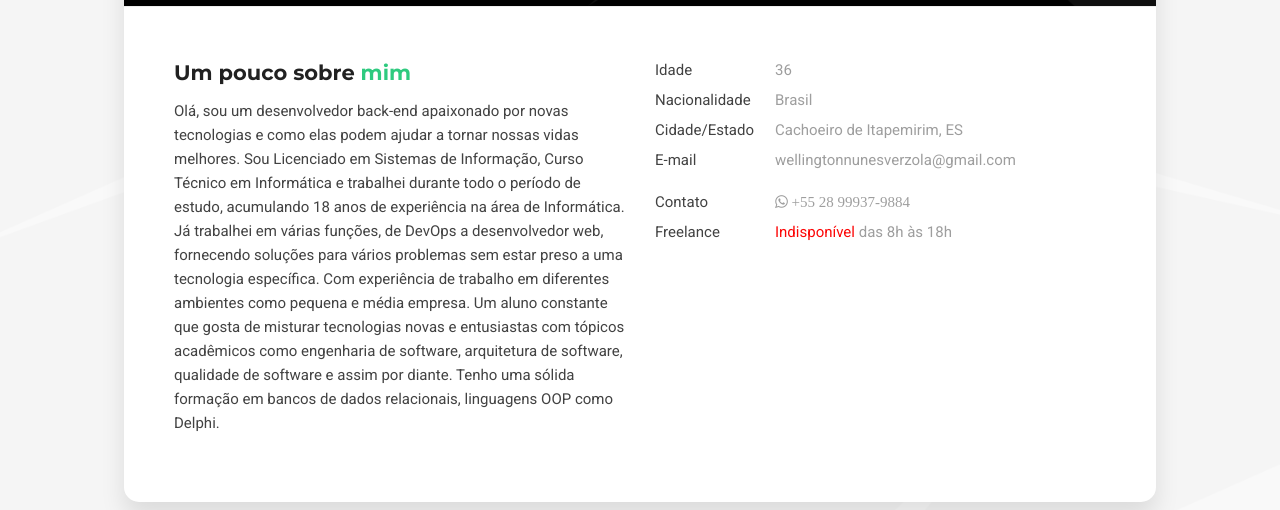
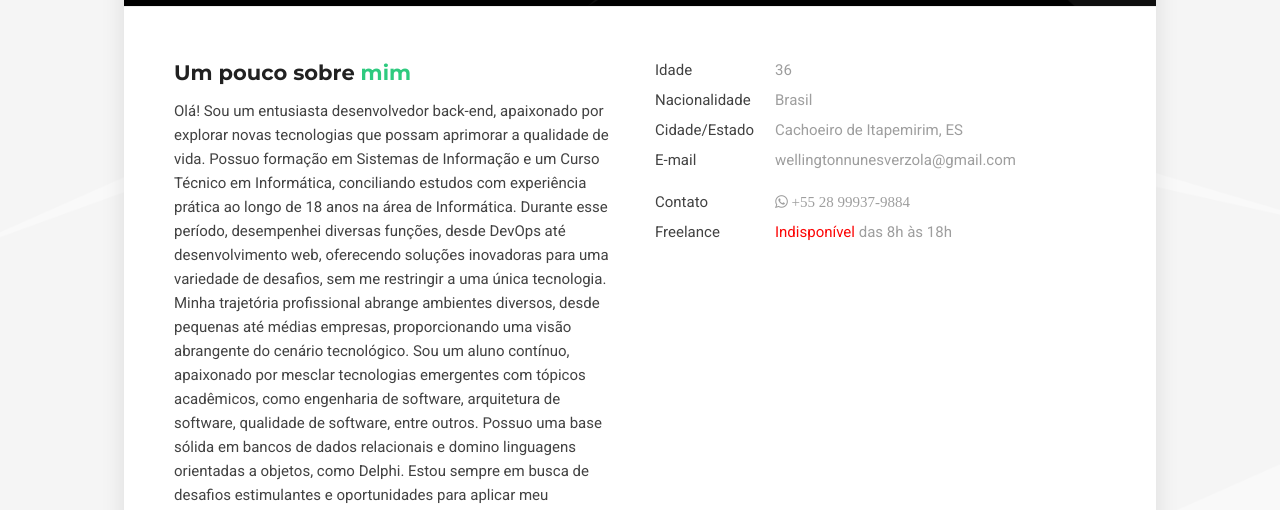
Before and after one commit to wnvmu/wnvmu.github.io, a plain HTML site: page index.html in a window 1280 px wide. Shown: the part 433-943 px from the top of the page. Drawn offline with Linux system fonts and the light colour scheme; a web font is replaced by a local one.

Commit message:
Update index.html

```diff
--- a/index.html
+++ b/index.html
@@ -171,11 +171,11 @@
                                             <div class="block-title">
                                                 <h3>Um pouco sobre <span>mim</span></h3>
                                             </div>
-                                            <p>Olá, sou um desenvolvedor back-end apaixonado por novas tecnologias e como elas podem ajudar a tornar nossas vidas melhores. Sou Licenciado em Sistemas de Informação, Curso Técnico em Informática e trabalhei
-                                                durante todo o período de estudo, acumulando <text id="servico"></text> anos de experiência na área de Informática. Já trabalhei em várias funções, de DevOps a desenvolvedor web, fornecendo soluções para
-                                                vários problemas sem estar preso a uma tecnologia específica. Com experiência de trabalho em diferentes ambientes como pequena e média empresa. Um aluno constante que gosta de misturar tecnologias novas
-                                                e entusiastas com tópicos acadêmicos como engenharia de software, arquitetura de software, qualidade de software e assim por diante. Tenho uma sólida formação em bancos de dados relacionais, linguagens OOP
-                                                como Delphi.</p>
+                                            <p>Olá! Sou um entusiasta desenvolvedor back-end, apaixonado por explorar novas tecnologias que possam aprimorar a qualidade de vida. Possuo formação em Sistemas de Informação e um Curso Técnico em Informática, conciliando estudos com experiência prática ao longo de <text id="servico"></text> anos na área de Informática. Durante esse período, desempenhei diversas funções, desde DevOps até desenvolvimento web, oferecendo soluções inovadoras para uma variedade de desafios, sem me restringir a uma única tecnologia.
+
+Minha trajetória profissional abrange ambientes diversos, desde pequenas até médias empresas, proporcionando uma visão abrangente do cenário tecnológico. Sou um aluno contínuo, apaixonado por mesclar tecnologias emergentes com tópicos acadêmicos, como engenharia de software, arquitetura de software, qualidade de software, entre outros.
+
+Possuo uma base sólida em bancos de dados relacionais e domino linguagens orientadas a objetos, como Delphi. Estou sempre em busca de desafios estimulantes e oportunidades para aplicar meu conhecimento e habilidades em prol do desenvolvimento tecnológico.</p>
                                         </div>
                                       <!--  <div class="download-resume">
                                             <a href="cv/resume.pdf" class="btn btn-secondary" target="_blank">Download Currículo</a>
```
